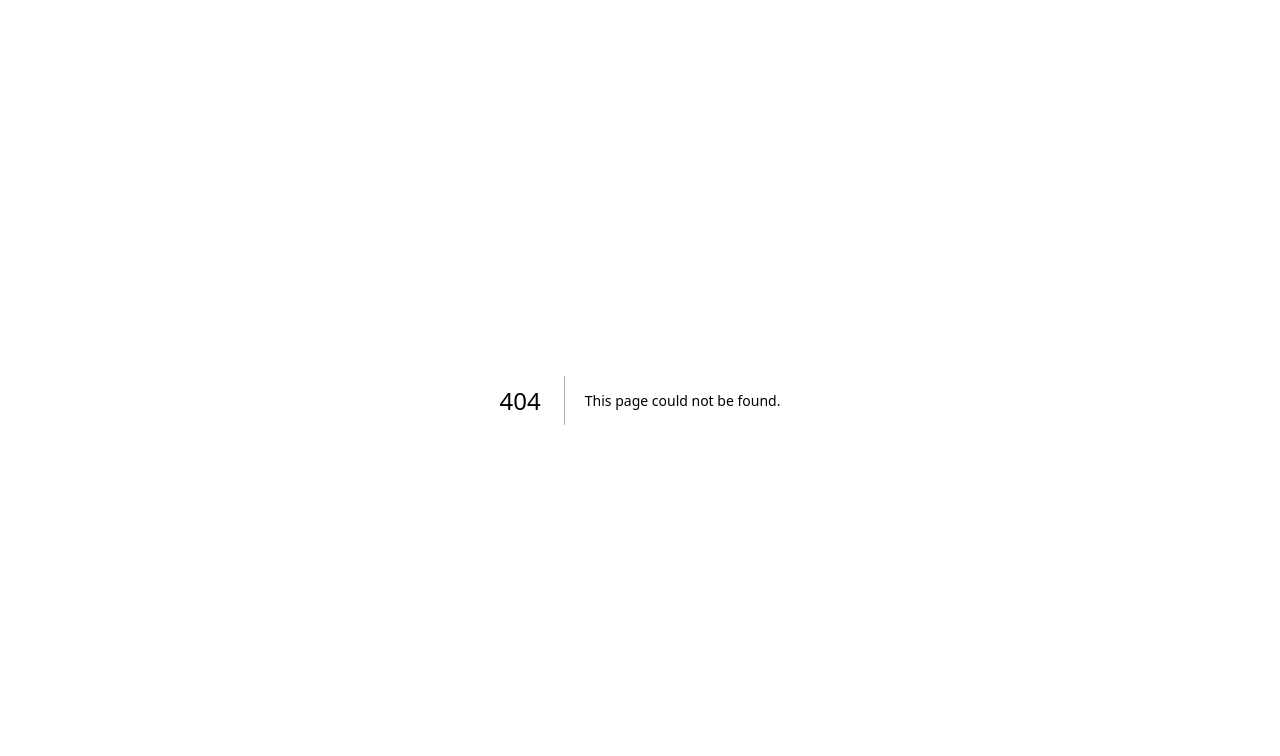
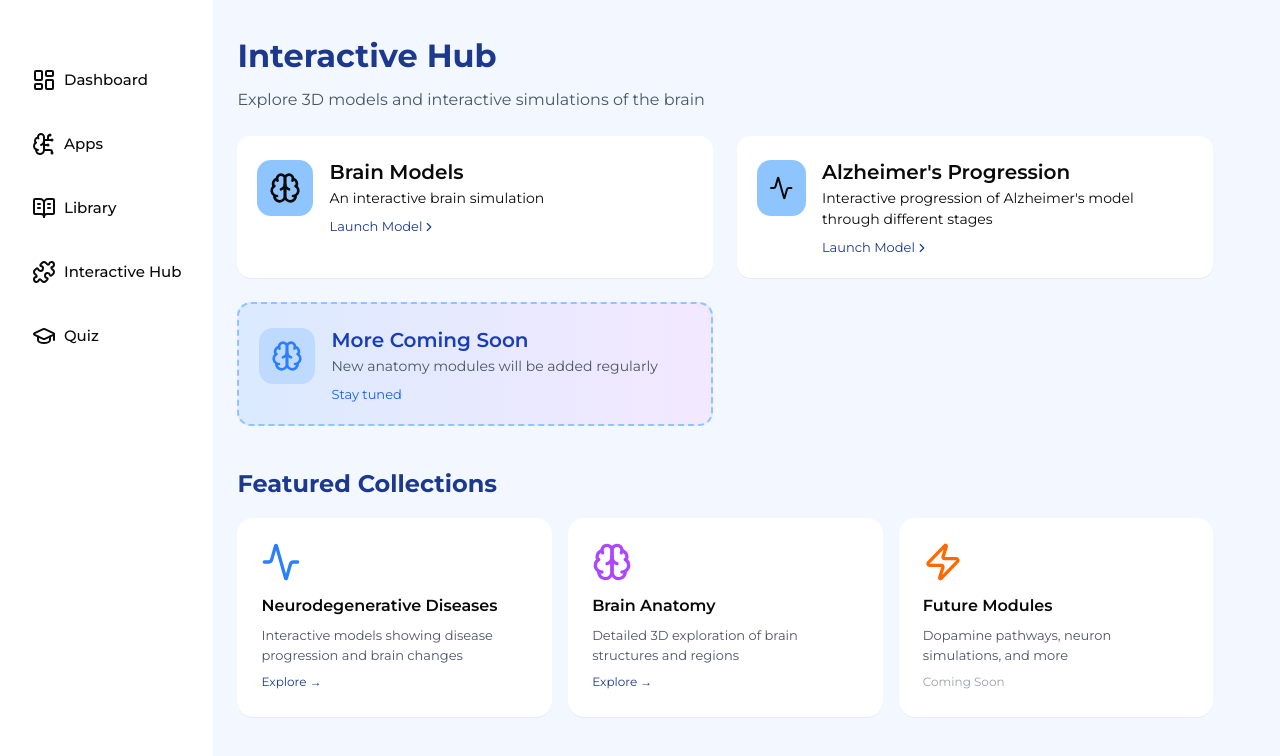
Before and after one commit to samriddhighosh/brain-visual, a Next.js app: page /interactive-hub in a window 1280 px wide. Before the commit this address had no page. Shown: the top 756 px of the page. Built offline with nearby package versions, Linux system fonts and the light colour scheme.

Commit message:
3d model and interactive hub

```diff
--- a/app/(root)/apps/[appName]/page.tsx
+++ b/app/(root)/apps/[appName]/page.tsx
@@ -2,45 +2,21 @@ import Navbar from '@/components/navbar'
 import React from 'react'
 import { notFound } from 'next/navigation';
 import { models } from '@/modelsConfig';
+import ModelViewer from '@/components/ModelViewer';
 
-const page = ({ params }: { params: { appName: string } }) => {
-  const model = models.find((m) => m.id === params.appName)
+const page = async ({ params }: { params: Promise<{ appName: string }> }) => {
+const {appName}=await params
+const model = models.find((m) => m.id === appName)
 
 if (!model) return notFound();
 
-  const ModelComponent = model.component;
 return (
 <div className='flex max-w-full bg-[#F3F7FF]'>
 <Navbar/>
 <div className='px-20 py-8 w-4/5'>
 <h2 className='font-semibold text-left text-[40px] text-blue-900'>{model.title}</h2>
 <p className='text-[20px] text-gray-800'>{model.description}</p>
-        <div className='grid lg:grid-cols-2 gap-8 my-8'>
-          <div className='bg-white px-10 py-6 rounded-2xl overflow-y-auto'>
-            <h2 className='text-[18px] font-semibold mb-4 border-b border-b-gray-200 pb-2'>Basic Information:</h2>
-            {Array.isArray(model.leftbio) && model.leftbio.map((region) => (
-              <div key={region.name}>
-                <h3 className="font-medium text-[15px]">{region.name}</h3>
-                <p className="text-gray-600 text-[14px] pb-1">{region.description}</p>
-              </div>
-            ))}
-
-          </div>
-          <div className='flex flex-col gap-8 h-full'>
-            <div className='bg-white px-10 py-6 pr-20 rounded-2xl'>
-              {model.topbio}
-
-            </div>
-            <div className='bg-white px-10 py-6 pr-20 rounded-2xl'>
-              <h2 className='text-[18px] font-semibold mb-4 border-b border-b-gray-200 pb-2'>Did you know?</h2>
-              <h3 className='text-[14px]'>{model.bottombio}</h3>
-            </div>
-          </div>
-        </div>
-        <div className='pb-4 text-[18px] text-gray-400'>
-          Instructions: {model.instructions}
-        </div>
-        <ModelComponent/>
+<ModelViewer modelId={model.id}/>
 </div>
 </div>
 )
--- /dev/null
+++ b/app/(root)/interactive-hub/page.tsx
@@ -0,0 +1,85 @@
+"use client"
+import Navbar from '@/components/navbar'
+import Link from 'next/link'
+import React from 'react'
+import { models } from '@/modelsConfig';
+import { Brain, ChevronRight, Activity, Zap } from 'lucide-react';
+
+const InteractiveHub = () => {
+const iconMap:Record<string,any>={
+'brain-model':Brain,
+'alzheimers_slider':Activity
+}
+
+return (
+<div className="flex max-w-full bg-[#F3F7FF]">
+<Navbar/>
+
+<div className='flex-col flex w-4/5 pt-8 px-6' >
+<div className='mb-6'>
+<h1 className='text-[32px] font-bold text-blue-900'>Interactive Hub</h1>
+<p className='text-[16px] text-gray-600 mt-2'>Explore 3D models and interactive simulations of the brain</p>
+</div>
+
+<div className='grid lg:grid-cols-2 md:grid-cols-1 gap-6'>
+{
+models.map(({id, title, description})=>{
+const Icon=iconMap[id]||Zap
+return (
+<div key={id} className='flex gap-4 rounded-xl bg-white border-blue-300 hover:border p-5 pt-6 shadow-2xs'>
+<Icon className='size-14 p-3 bg-blue-300 rounded-xl'/>
+<div>
+<h3 className='text-[20px] font-semibold leading-6'>{title}</h3>
+<p className='text-[14px] pb-2 mt-1'>{description}</p>
+<div className='flex items-center'>
+<Link href={`/apps/${id}`} className='text-[13px] text-blue-900 hover:underline'>Launch Model</Link>
+<ChevronRight size={14} className='text-blue-900'/>
+</div>
+</div>
+</div>
+)
+})
+}
+
+<div className='flex gap-4 rounded-xl bg-gradient-to-r from-blue-100 to-purple-100 border-2 border-dashed border-blue-300 p-5 pt-6'>
+<Brain className='size-14 p-3 bg-blue-200 rounded-xl text-blue-500'/>
+<div>
+<h3 className='text-[20px] font-semibold leading-6 text-blue-800'>More Coming Soon</h3>
+<p className='text-[14px] pb-2 mt-1 text-gray-600'>New anatomy modules will be added regularly</p>
+<div className='flex items-center'>
+<span className='text-[13px] text-blue-600'>Stay tuned</span>
+</div>
+</div>
+</div>
+</div>
+
+<div className='mt-10'>
+<h2 className='text-[24px] font-bold text-blue-900 mb-4'>Featured Collections</h2>
+<div className='grid lg:grid-cols-3 gap-4'>
+<div className='bg-white rounded-2xl p-6 shadow-2xs'>
+<Activity className='size-10 text-blue-500 mb-3'/>
+<h3 className='text-[16px] font-semibold mb-2'>Neurodegenerative Diseases</h3>
+<p className='text-[13px] text-gray-600'>Interactive models showing disease progression and brain changes</p>
+<Link href="/apps/alzheimers_slider" className='text-[12px] text-blue-900 hover:underline mt-2 inline-block'>Explore →</Link>
+</div>
+<div className='bg-white rounded-2xl p-6 shadow-2xs'>
+<Brain className='size-10 text-purple-500 mb-3'/>
+<h3 className='text-[16px] font-semibold mb-2'>Brain Anatomy</h3>
+<p className='text-[13px] text-gray-600'>Detailed 3D exploration of brain structures and regions</p>
+<Link href="/apps/brain-model" className='text-[12px] text-blue-900 hover:underline mt-2 inline-block'>Explore →</Link>
+</div>
+<div className='bg-white rounded-2xl p-6 shadow-2xs'>
+<Zap className='size-10 text-orange-500 mb-3'/>
+<h3 className='text-[16px] font-semibold mb-2'>Future Modules</h3>
+<p className='text-[13px] text-gray-600'>Dopamine pathways, neuron simulations, and more</p>
+<span className='text-[12px] text-gray-400 mt-2 inline-block'>Coming Soon</span>
+</div>
+</div>
+</div>
+</div>
+
+</div>
+)
+}
+
+export default InteractiveHub
--- /dev/null
+++ b/components/ModelViewer.tsx
@@ -0,0 +1,14 @@
+"use client"
+import React from 'react'
+import Spline from '@splinetool/react-spline'
+import AlziemersSlider from '@/components/models/alziemers_slider'
+
+export default function ModelViewer({modelId}:{modelId:string}){
+if(modelId==='alzheimers_slider'){
+return <AlziemersSlider/>
+}
+if(modelId==='brain-model'){
+return <div className='w-full h-[600px] rounded-2xl overflow-hidden'><Spline scene="https://prod.spline.design/VXeJp3ZBwYutwTh4/scene.splinecode"/></div>
+}
+return <div>Model not found</div>
+}
--- a/components/models/alziemers_slider.tsx
+++ b/components/models/alziemers_slider.tsx
@@ -23,9 +23,6 @@ const BrainModel = () => {
         <DisplayComponent sliderValue={sliderValue}/>
     </main>
   );
-
-
-
 }
 
 function DisplayComponent({ sliderValue }: { sliderValue: number }) {
@@ -34,67 +31,37 @@ function DisplayComponent({ sliderValue }: { sliderValue: number }) {
         {sliderValue==1 &&
         <div>
             <h2 className='text-[24px] font-bold'>1. Preclinical Stage (No outward symptoms)</h2>
-            <p>
-                In the earliest stage of Alzheimer&apos;s, changes begin in the brain long before any symptoms appear.
-                 Amyloid-beta plaques start to form between neurons, and tau proteins begin tangling inside them.
-                These biological processes silently disrupt communication between brain cells, particularly in the
-                 hippocampus and entorhinal cortex, which are essential for memory and navigation. Despite these changes, individuals appear cognitively normal and function independently. This stage can last for years, even decades.
-
-
-            </p>
-            <Spline
-            scene="https://prod.spline.design/M1Mqg5N6fXYL9Y4L/scene.splinecode"
-            />
+            <p>In the earliest stage of Alzheimer&apos;s, changes begin in the brain long before any symptoms appear. Amyloid-beta plaques start to form between neurons, and tau proteins begin tangling inside them. These biological processes silently disrupt communication between brain cells, particularly in the hippocampus and entorhinal cortex, which are essential for memory and navigation. Despite these changes, individuals appear cognitively normal and function independently. This stage can last for years, even decades.</p>
+            <div className='w-full h-[500px] mt-4 rounded-2xl overflow-hidden'>
+            <Spline scene="https://prod.spline.design/M1Mqg5N6fXYL9Y4L/scene.splinecode"/>
+            </div>
         </div>
         }
         {sliderValue==2 &&
         <div>
-            <h2 className='text-[24px] font-bold'>2. Mild Alzheimer’s Disease (Early Stage)</h2>
-            <p>
-                As the disease progresses, subtle symptoms begin to surface. Memory loss becomes noticeable,
-                particularly the ability to recall recent conversations or events. Individuals may struggle to
-                find the right words, organize tasks, or manage time. These changes often affect the hippocampus
-                 and surrounding areas, which continue to shrink. Although individuals can still function
-                 independently, close friends or family might begin to observe personality changes, difficulty
-                 making plans, or increased confusion.
-            </p>
-            <Spline
-                scene="https://prod.spline.design/Tcd8aMQ-6bKI2LEi/scene.splinecode"
-            />
+            <h2 className='text-[24px] font-bold'>2. Mild Alzheimer&apos;s Disease (Early Stage)</h2>
+            <p>As the disease progresses, subtle symptoms begin to surface. Memory loss becomes noticeable, particularly the ability to recall recent conversations or events. Individuals may struggle to find the right words, organize tasks, or manage time. These changes often affect the hippocampus and surrounding areas, which continue to shrink. Although individuals can still function independently, close friends or family might begin to observe personality changes, difficulty making plans, or increased confusion.</p>
+            <div className='w-full h-[500px] mt-4 rounded-2xl overflow-hidden'>
+            <Spline scene="https://prod.spline.design/Tcd8aMQ-6bKI2LEi/scene.splinecode"/>
+            </div>
         </div>
         }
         {sliderValue==3 &&
         <div>
-            <h2 className='text-[24px] font-bold'>3. Moderate Alzheimer’s Disease (Middle Stage)</h2>
-            <p>
-                In the moderate stage, damage spreads to additional parts of the brain such as the frontal and
-                parietal lobes. This results in greater cognitive decline and behavioral symptoms. Individuals
-                often become disoriented, have trouble recognizing familiar people or places, and may experience
-                 difficulty with language, reading, or writing. They may become suspicious or withdrawn and
-                 require more assistance with daily activities such as dressing, bathing, or managing medications.
-                 Emotional changes like anxiety, frustration, or wandering may also occur.
-
-
-            </p>
-            <Spline
-                scene="https://prod.spline.design/8Nfc-uCpHxZJ7fSO/scene.splinecode"
-            />
+            <h2 className='text-[24px] font-bold'>3. Moderate Alzheimer&apos;s Disease (Middle Stage)</h2>
+            <p>In the moderate stage, damage spreads to additional parts of the brain such as the frontal and parietal lobes. This results in greater cognitive decline and behavioral symptoms. Individuals often become disoriented, have trouble recognizing familiar people or places, and may experience difficulty with language, reading, or writing. They may become suspicious or withdrawn and require more assistance with daily activities such as dressing, bathing, or managing medications. Emotional changes like anxiety, frustration, or wandering may also occur.</p>
+            <div className='w-full h-[500px] mt-4 rounded-2xl overflow-hidden'>
+            <Spline scene="https://prod.spline.design/8Nfc-uCpHxZJ7fSO/scene.splinecode"/>
+            </div>
         </div>
         }
         {sliderValue==4 &&
         <div>
-            <h2 className='text-[24px] font-bold'>4. Severe Alzheimer’s Disease (Late Stage)</h2>
-            <p>
-                In the final stage of the disease, there is widespread shrinkage of the brain and loss of
-                function in nearly all areas. Neurons die in critical brain regions, including those that
-                control movement, speech, and vital body functions. Individuals often lose the ability to
-                speak coherently, recognize loved ones, or control physical movements. They become completely
-                dependent on caregivers for basic activities and may be confined to bed. Eventually, the brain
-                is unable to regulate essential functions, such as swallowing or breathing.
-            </p>
-            <Spline
-                scene="https://prod.spline.design/8Nfc-uCpHxZJ7fSO/scene.splinecode"
-            />
+            <h2 className='text-[24px] font-bold'>4. Severe Alzheimer&apos;s Disease (Late Stage)</h2>
+            <p>In the final stage of the disease, there is widespread shrinkage of the brain and loss of function in nearly all areas. Neurons die in critical brain regions, including those that control movement, speech, and vital body functions. Individuals often lose the ability to speak coherently, recognize loved ones, or control physical movements. They become completely dependent on caregivers for basic activities and may be confined to bed. Eventually, the brain is unable to regulate essential functions, such as swallowing or breathing.</p>
+            <div className='w-full h-[500px] mt-4 rounded-2xl overflow-hidden'>
+            <Spline scene="https://prod.spline.design/8Nfc-uCpHxZJ7fSO/scene.splinecode"/>
+            </div>
         </div>
         }
 
--- a/components/models/brain.tsx
+++ b/components/models/brain.tsx
@@ -1,3 +1,4 @@
+"use client"
 import React from 'react'
 import Spline from '@splinetool/react-spline/next';
 
--- a/modelsConfig.js
+++ b/modelsConfig.js
@@ -1,82 +1,14 @@
-import dynamic from 'next/dynamic';
-
 export const models = [
   {
     id: 'brain-model',
     title: 'Brain Models',
     description: "An interactive brain simulation",
-    leftbio: [
-    {
-      name: "• Frontal Lobe",
-      description: "Responsible for decision making and motor function.",
-    },
-    {
-      name: "• Parietal Lobe",
-      description: "Processes sensory information like touch and spatial awareness.",
-    },
-    {
-      name: "• Temporal Lobe",
-      description: "Involved in memory and auditory processing.",
-    },
-    {
-      name: "• Occipital Lobe",
-      description: "Handles visual information.",
-    },
-    {
-      name: "• Cerebellum",
-      description: "Coordinates voluntary movement.",
-    },
-    {
-      name: "• Brainstem",
-      description: "Controls basic life functions like breathing and heartbeat.",
-    },
-  ],
-  topbio:"There is nothing here for right now we are trying to fetch data, thank you for yoru patience!",
-bottombio: "The hippocampus is the brain’s memory center and is one of the first areas to suffer damage in Alzheimer's, leading to disorientation and memory loss.",
-instructions: 'here are the instructions',
-component: dynamic(() => import('@/components/models/brain.tsx')),
+    modelImport: '@/components/models/brain.tsx',
   },
   {
     id: 'alzheimers_slider',
-    title: 'Alzheimers Progression',
-    description: "Interactive progression of Alzheimers model",
-    leftbio: [
-    {
-      name: "1. Preclinical Stage",
-      description: "No symptoms yet, but changes in the brain begin years before noticeable signs.",
-    },
-    {
-      name: "2. Mild Cognitive Impairment (MCI)",
-      description: "Slight but measurable memory or thinking problems. People can usually still function independently.",
-    },
-    {
-      name: "3. Mild Alzheimer's Disease",
-      description: "Memory loss increases. People may get lost, repeat questions, or struggle with tasks like managing finances.",
-    },
-    {
-      name: "4. Moderate Stage",
-      description: "Greater memory loss and confusion. Daily tasks require assistance. Personality and behavior may change.",
-    },
-    {
-      name: "5. Severe Stage",
-      description: "Individuals lose the ability to respond to their environment, speak, or control movement. Full-time care is needed.",
-    },
-  ],
-  topbio:"There is nothing here for right now we are trying to fetch data, thank you for yoru patience!",
-bottombio: "The sense of smell is often one of the first things affected by Alzheimer’s. Researchers believe this early change may be linked to damage in the olfactory bulb and hippocampus, areas crucial for smell and memory!",
-instructions: 'here are the instructions',
-component: dynamic(() => import('@/components/models/alziemers_slider.tsx')),
+    title: "Alzheimer's Progression",
+    description: "Interactive progression of Alzheimer's model through different stages",
+    modelImport: '@/components/models/alziemers_slider.tsx',
   },
-  // {
-  //   id: 'alzheimers-sim',
-  //   title: "Alzheimer's Simulation",
-  //   description: 'An interactive simulation of neuron degeneration in Alzheimer\'s.',
-  //   component: dynamic(() => import('@/components/models/Alzheimers')),
-  // },
-  // {
-  //   id: 'dopamine-rush',
-  //   title: 'Dopamine Rush Game',
-  //   description: 'Click-based game showing how reward systems light up.',
-  //   component: dynamic(() => import('@/components/models/DopamineGame')),
-  // }
 ];
```
Lines whose indentation alone changed are shown as unchanged.
